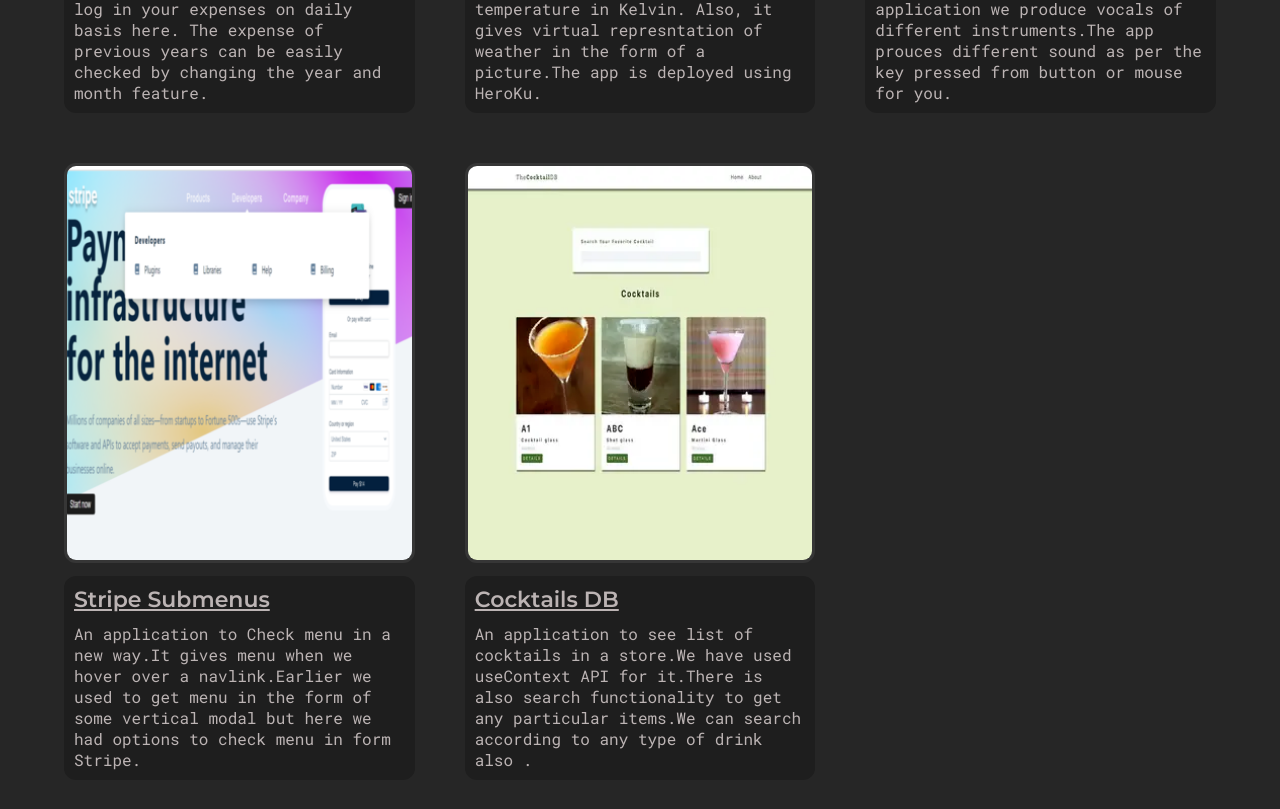
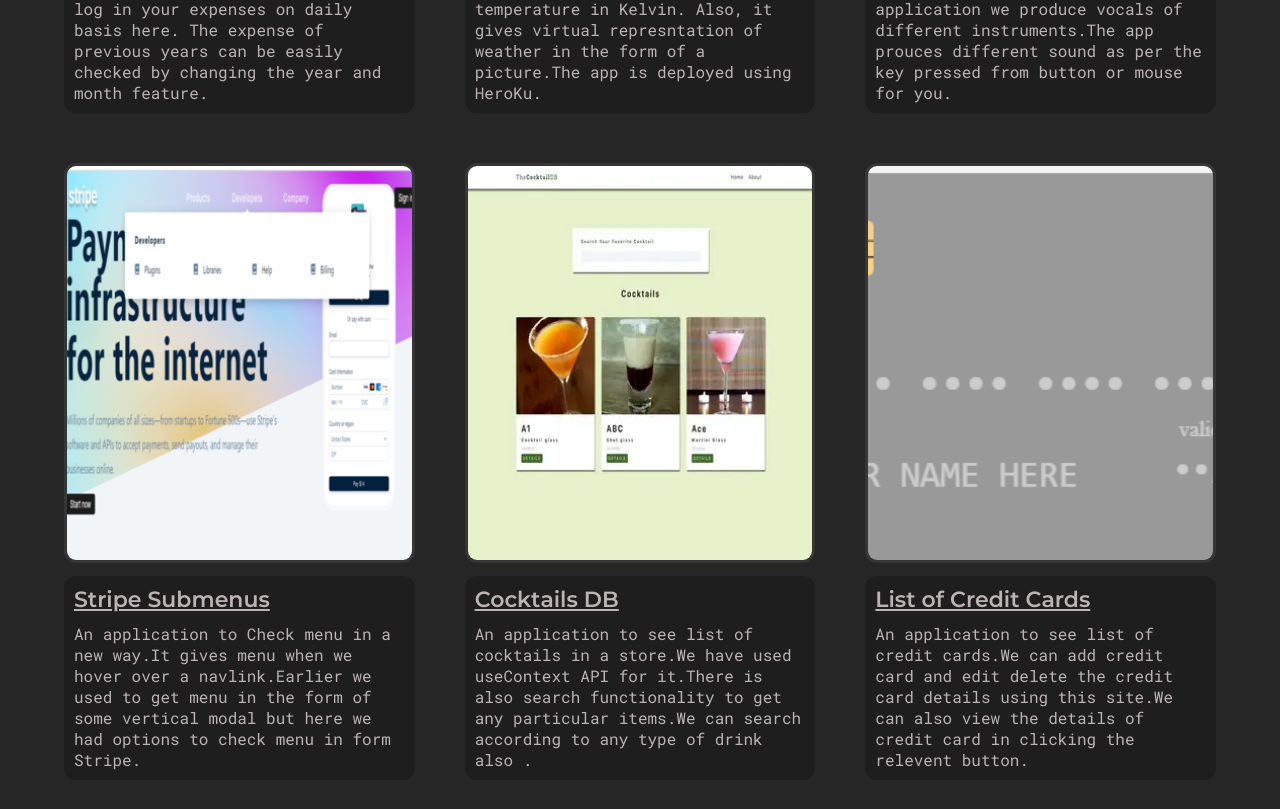
Before and after one commit to rahulranjank/Rahul-Portfolio, a React (Create React App) app: page /projects in a window 1280 px wide. Shown: the part 846-1655 px from the top of the page. Built offline with nearby package versions, Linux system fonts and the light colour scheme; a web font is replaced by a local one.

Commit message:
Added credit card project

```diff
--- a/src/assets/data/projects.js
+++ b/src/assets/data/projects.js
@@ -4,6 +4,7 @@
 import weatherPic from '../images/Weather_App.png';
 import drumKit from '../images/Drum_Kit.png';
 import cockTails from '../images/Cocktails.png';
+import creditCard from '../images/credit_card.png';
 
 const projects = [
   {
@@ -41,6 +42,13 @@
     img: cockTails,
     link: 'https://cocktail-db-rahul.netlify.app/',
   },
+  {
+    id: uuidv4(),
+    name: 'List of Credit Cards',
+    desc: `An application to see list of credit cards.We can add credit card and edit delete the credit card details using this site.We can also view the details of credit card in clicking the relevent button.`,
+    img: creditCard,
+    link: 'https://credit-card-list.netlify.app/',
+  },
 ];
 
 export default projects;
```
Also changed, not shown: src/assets/images/credit_card.png (added).
